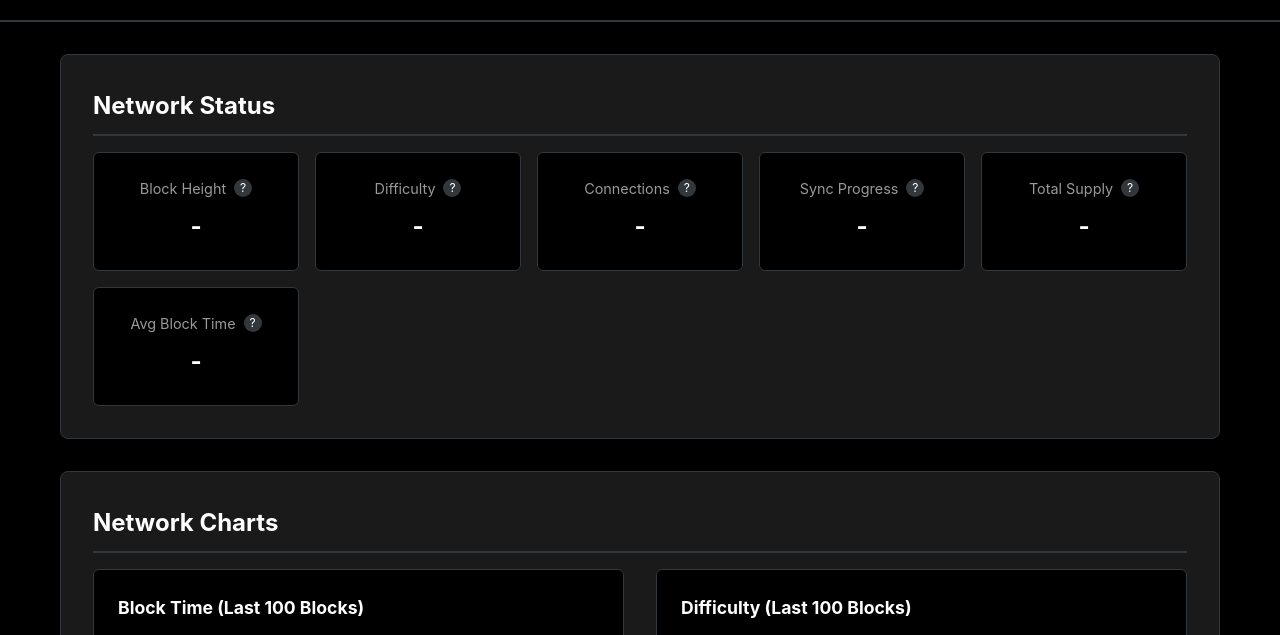
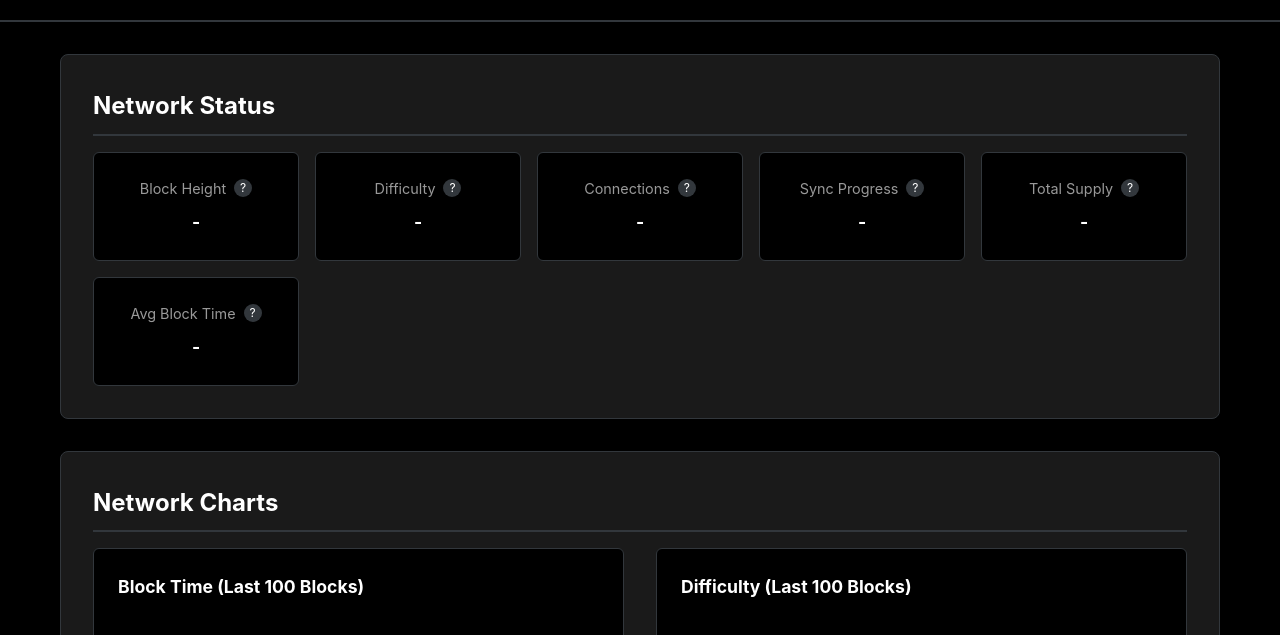
Before and after one commit to kbadinger/badcoin-explorer, a website: page public/index.html in a window 1280 px wide. Shown: the part 144-779 px from the top of the page. Drawn offline with nearby package versions, Linux system fonts and the light colour scheme; no server answers.

Commit message:
Reduce status value font size
Decrease from 1.5rem to 1.1rem and allow word wrapping for long values.

```diff
--- a/public/css/style.css
+++ b/public/css/style.css
@@ -142,10 +142,11 @@ h2 {
 }
 
 .status-value {
-    font-size: 1.5rem;
+    font-size: 1.1rem;
     font-weight: bold;
     color: var(--text);
-    white-space: nowrap;
+    word-break: break-word;
+    overflow-wrap: break-word;
 }
 
 .search-bar {
```
